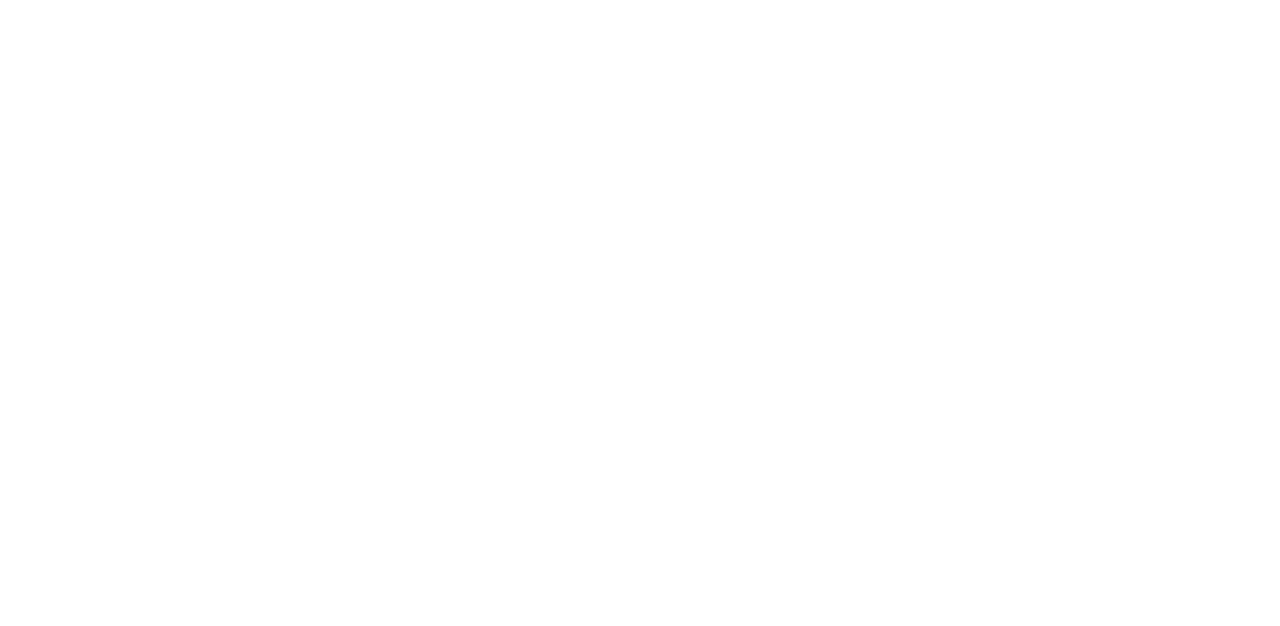
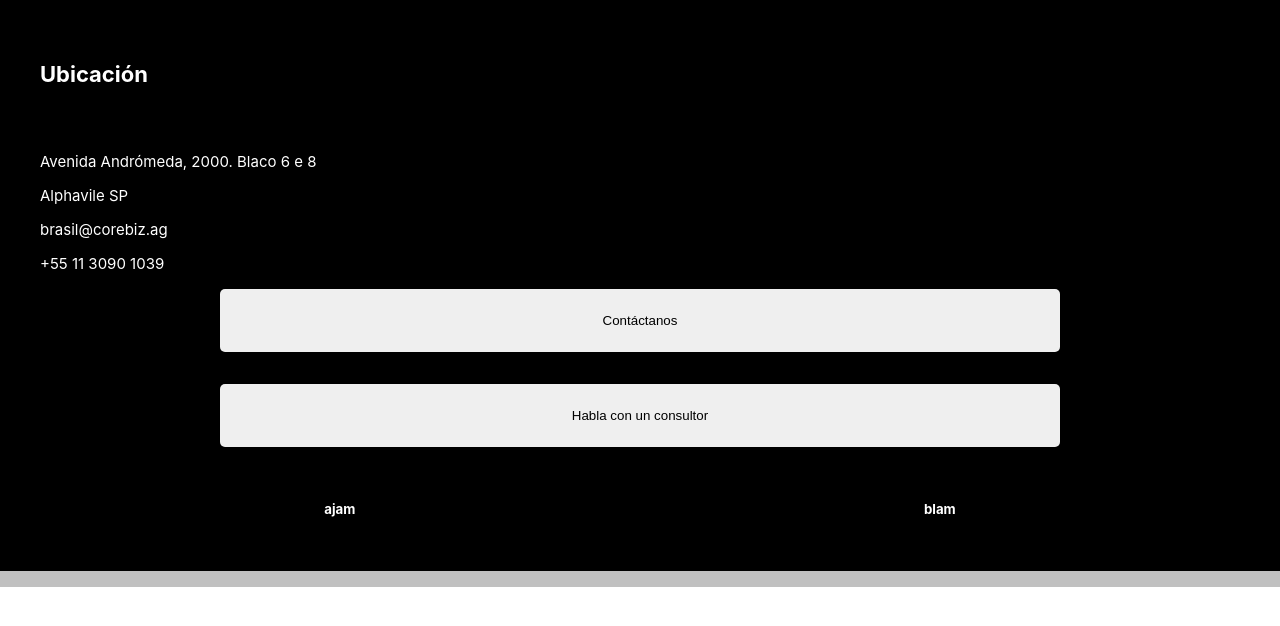
Before and after one commit to RiosAlejandro/Test-Front-End-React, a React (Create React App) app: page / in a window 1280 px wide. Shown: the top 626 px of the page. Built offline with nearby package versions, Linux system fonts and the light colour scheme.

Commit message:
inicio de pie de pagina

```diff
--- a/src/App.js
+++ b/src/App.js
@@ -1,10 +1,11 @@
 import React from 'react';
 import './App.css';
+import Footer from './Components/footer/Footer.tsx';
 
 function App() {
   return (
     <>
-
+        <Footer />
     </>
   );
 }
--- /dev/null
+++ b/src/Components/footer/Footer.tsx
@@ -0,0 +1,42 @@
+import React from 'react';
+//import PropTypes from 'prop-types'
+import './footer.css';
+
+
+
+function Footer() {
+  return (
+    <>
+        <footer className="pie">
+            <h4>Ubicación</h4>
+            <br/>
+            <p>Avenida Andrómeda, 2000. Blaco 6 e 8</p>
+            <p>Alphavile SP</p>
+            <p>brasil@corebiz.ag</p>
+            <p>+55 11 3090 1039</p>
+
+            <div className="contenedorBotones">
+                <button className="botonPie">Contáctanos</button>
+
+                <button className="botonPie">Habla con un consultor</button>
+            </div>
+
+            <div className="logosPie">
+                <div className="logoPie">
+                    <h5>ajam</h5>
+                </div>
+                <div className="logoPie">
+                    <h5>blam</h5>
+                </div>
+            </div>
+
+        </footer>
+
+        <div className="final"></div>
+    </>
+  )
+}
+
+//Footer.propTypes = {}
+
+export default Footer;
--- /dev/null
+++ b/src/Components/footer/footer.css
@@ -0,0 +1,45 @@
+.pie{
+    color: #FFFFFF;
+    padding: 2rem 2.5rem;
+    background-color: #000000;
+}
+
+.pie h4{
+    font-size: 22px;
+}
+
+.pie p{
+    font-size: 15px;
+}
+
+.botonPie{
+    display: block;
+    width: 70%;
+    margin-left: auto;
+    margin-right: auto;
+    margin-bottom: 2rem;
+    padding: 1.5rem;
+    border-radius: 5px;
+    border: 0;
+}
+
+.contenedorBotones{
+    margin: 1rem 0 2rem;
+}
+
+.logosPie{
+    display: flex;
+    flex-flow: row nowrap;
+    justify-content: space-around;
+    align-items: center;
+}
+
+.logoPie{
+    color: #FFFFFF;
+}
+
+.final{
+    width: 100%;
+    height: 1rem;
+    background-color: #c0c0c0;
+}
```
